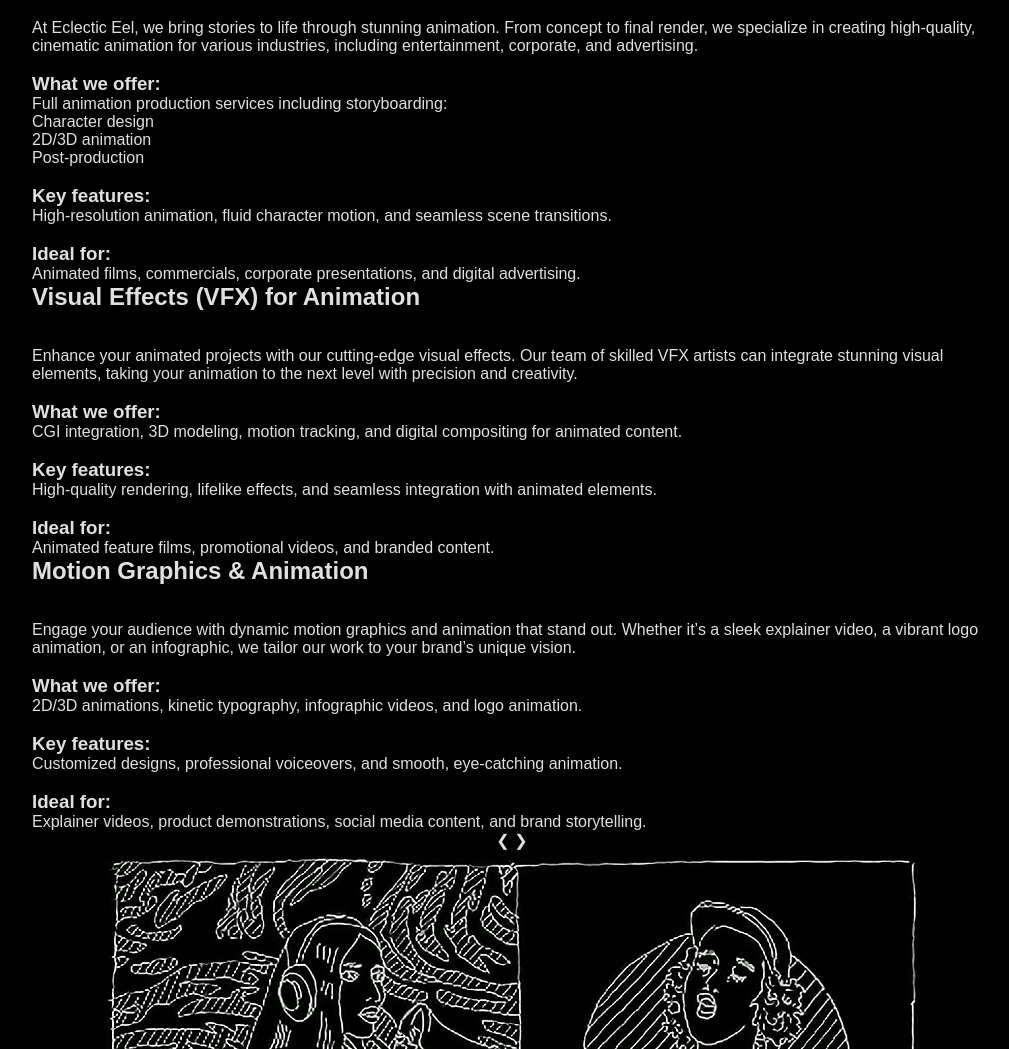
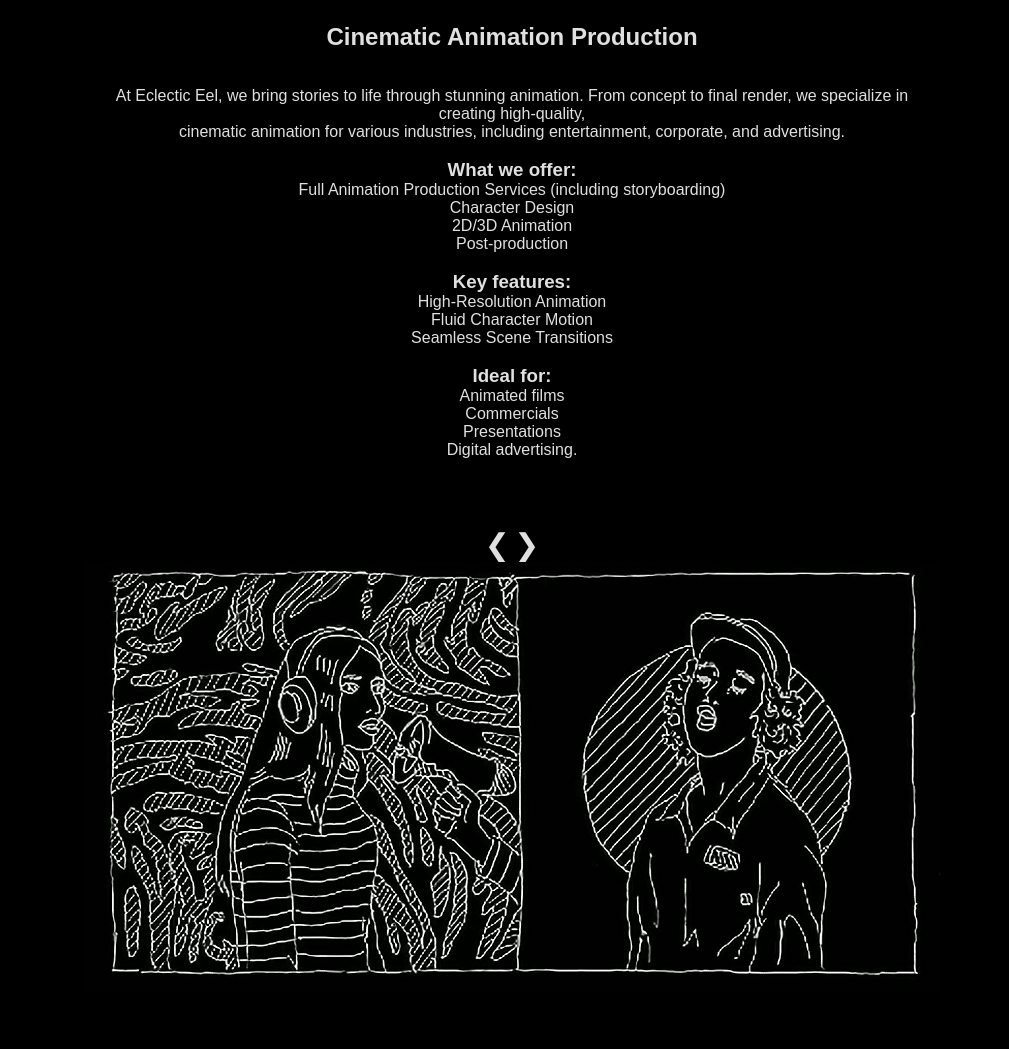
Before and after one commit to andiadisasmita/EclecticEel, a plain HTML site: page services.html in a window 1280 px wide. Shown: the part 682-1731 px from the top of the page, without its empty margins (128-1137 px from the left). Drawn offline with Linux system fonts and the light colour scheme.

Commit message:
[milestone project phase 0] update services page & corresponding script

```diff
--- a/script.js
+++ b/script.js
@@ -20,35 +20,30 @@
 setInterval(showNextSlide, 1700);
 
 // Services Slide
-let currentSlide = 0;
-const slides = document.getElementsByClassName("service-offer-slide");
+// Service Offer Slideshow
+const serviceSlides = document.querySelectorAll('.service-offer-slide');
+let currentServiceSlide = 0;
 
-// Function to show the next or previous slide
+// Function to show the slide at the given index
 function showSlide(index) {
-    // Loop the slides if index goes beyond the number of slides
-    if (index >= slides.length) {
-        currentSlide = 0; // Loop back to the first slide
-    } else if (index < 0) {
-        currentSlide = slides.length - 1; // Loop back to the last slide
-    } else {
-        currentSlide = index;
-    }
+    // Loop through all slides and hide them
+    serviceSlides.forEach(slide => {
+        slide.classList.remove('active');
+    });
 
-    // Hide all slides and remove the 'active' class
-    for (let i = 0; i < slides.length; i++) {
-        slides[i].classList.remove('active');
-    }
-
-    // Show the active slide by adding the 'active' class
-    slides[currentSlide].classList.add('active');
+    // Display the slide at the new index
+    serviceSlides[index].classList.add('active');
 }
 
-// Function to change the slide
+// Function to navigate to the next or previous slide
 function changeSlide(step) {
-    showSlide(currentSlide + step);
+    currentServiceSlide = (currentServiceSlide + step + serviceSlides.length) % serviceSlides.length;
+    showSlide(currentServiceSlide);
 }
 
-// Initial setup: Display the first slide as active
-document.addEventListener("DOMContentLoaded", () => {
-    showSlide(currentSlide); // Start with the first slide
-});
+// Initial display of the first slide
+showSlide(currentServiceSlide);
+
+// Add event listeners to the navigation buttons
+document.getElementById('prev-slide').addEventListener('click', () => changeSlide(-1));
+document.getElementById('next-slide').addEventListener('click', () => changeSlide(1));
--- a/services.html
+++ b/services.html
@@ -34,67 +34,90 @@
         <img src="asset/services-1.png" class="image-service" alt="image 1">
 
         <div class="service-offers">
-        <div class="service-offer-slide">
+        <div class="service-offer-slide active">
             <h2>Cinematic Animation Production</h2><br><br>
-            <p>At Eclectic Eel, we bring stories to life through stunning animation. From concept to final render, we specialize in creating high-quality, cinematic animation for various industries, including entertainment, corporate, and advertising.</p>
+            <p>At Eclectic Eel, we bring stories to life through stunning animation. From concept to final render, we specialize in creating high-quality,</p>
+            <p>cinematic animation for various industries, including entertainment, corporate, and advertising.</p>
             <br>
             <h3>What we offer:</h3>
             <ul>
-                <p>Full animation production services including storyboarding:</p>
-                <li>Character design</li>
-                <li>2D/3D animation
+                <p>Full Animation Production Services (including storyboarding)</p>
+                <li>Character Design</li>
+                <li>2D/3D Animation
                 <li>Post-production</li>
             </ul>
             <br>
             <h3>Key features:</h3>
             <ul>
-                <li>High-resolution animation, fluid character motion, and seamless scene transitions.</li>
+                <li>High-Resolution Animation</li>
+                <li>Fluid Character Motion</li>
+                <li>Seamless Scene Transitions</li>
             </ul>
             <br>
             <h3>Ideal for:</h3>
             <ul>
-                <li>Animated films, commercials, corporate presentations, and digital advertising.</li>
+                <li>Animated films</li>
+                <li>Commercials</li>
+                <li>Presentations</li>
+                <li>Digital advertising.</li>
             </ul>
         </div>
 
         <div class="service-offer-slide">
             <h2>Visual Effects (VFX) for Animation</h2><br><br>
-            <p>Enhance your animated projects with our cutting-edge visual effects. Our team of skilled VFX artists can integrate stunning visual elements, taking your animation to the next level with precision and creativity.</p>
+            <p>Enhance your animated projects with our cutting-edge visual effects. Our team of skilled VFX artists can integrate stunning visual elements,</p>
+            <p>taking your animation to the next level with precision and creativity.</p>
             <br>
             <h3>What we offer:</h3>
             <ul>
-                <li>CGI integration, 3D modeling, motion tracking, and digital compositing for animated content.</li>
+                <li>CGI Integration</li>
+                <li>3D Modeling</li>
+                <li>Motion Tracking</li>
+                <li>Digital Compositing (animated content)</li>
             </ul>
             <br>
             <h3>Key features:</h3>
             <ul>
-                <li>High-quality rendering, lifelike effects, and seamless integration with animated elements.</li>
+                <li>High-quality Rendering</li>
+                <li>Lifelike Effects</li>
+                <li>Seamless Integration with animated elements</li>
             </ul>
             <br>
             <h3>Ideal for:</h3>
             <ul>
-                <li>Animated feature films, promotional videos, and branded content.</li>
+                <li>Animated Feature Films</li>
+                <li>Promotional Videos</li>
+                <li>Branded Content.</li>
             </ul>
         </div>
 
         <div class="service-offer-slide">
             <h2>Motion Graphics & Animation</h2>
             <br><br>
-            <p>Engage your audience with dynamic motion graphics and animation that stand out. Whether it’s a sleek explainer video, a vibrant logo animation, or an infographic, we tailor our work to your brand’s unique vision.</p>
+            <p>Engage your audience with dynamic motion graphics and animation that stand out. Whether it’s a sleek explainer video,</p>
+            <p>a vibrant logo animation, or an infographic, we tailor our work to your brand’s unique vision.</p>
             <br>
             <h3>What we offer:</h3>
             <ul>
-                <li>2D/3D animations, kinetic typography, infographic videos, and logo animation.</li>
+                <li>2D/3D Animations</li>
+                <li>Kinetic Typography</li>
+                <li>Infographic Videos</li>
+                <li>logo Animation.</li>
             </ul>
             <br>
             <h3>Key features:</h3>
             <ul>
-                <li>Customized designs, professional voiceovers, and smooth, eye-catching animation.</li>
+                <li>Customized Designs</li>
+                <li>Professional Voiceovers</li>
+                <li>High Quality Animation.</li>
             </ul>
             <br>
             <h3>Ideal for:</h3>
             <ul>
-                <li>Explainer videos, product demonstrations, social media content, and brand storytelling.</li>
+                <li>Explainer Videos</li>
+                <li>Product Demonstrations</li>
+                <li>Social Media Content</li>
+                <li>Brand Storytelling</li>
             </ul>
             </div>
         </div>
--- a/style.css
+++ b/style.css
@@ -170,6 +170,30 @@
     align-items: center;
     margin: 5% 10%;
 }
+
+.service-offers {
+    position: relative;
+    overflow: hidden;
+    margin: 5%;
+    text-align: center;
+}
+
+.service-offer-slide {
+    display: none;
+    padding: 20px;
+}
+
+/* Ensure only the active slide is displayed */
+.service-offer-slide.active {
+    display: block;
+}
+
 ul {
     list-style-type: none;
 }
+
+/* Navigation buttons */
+.prev, .next{
+    cursor: pointer;
+    font-size: 30px;
+}
```
